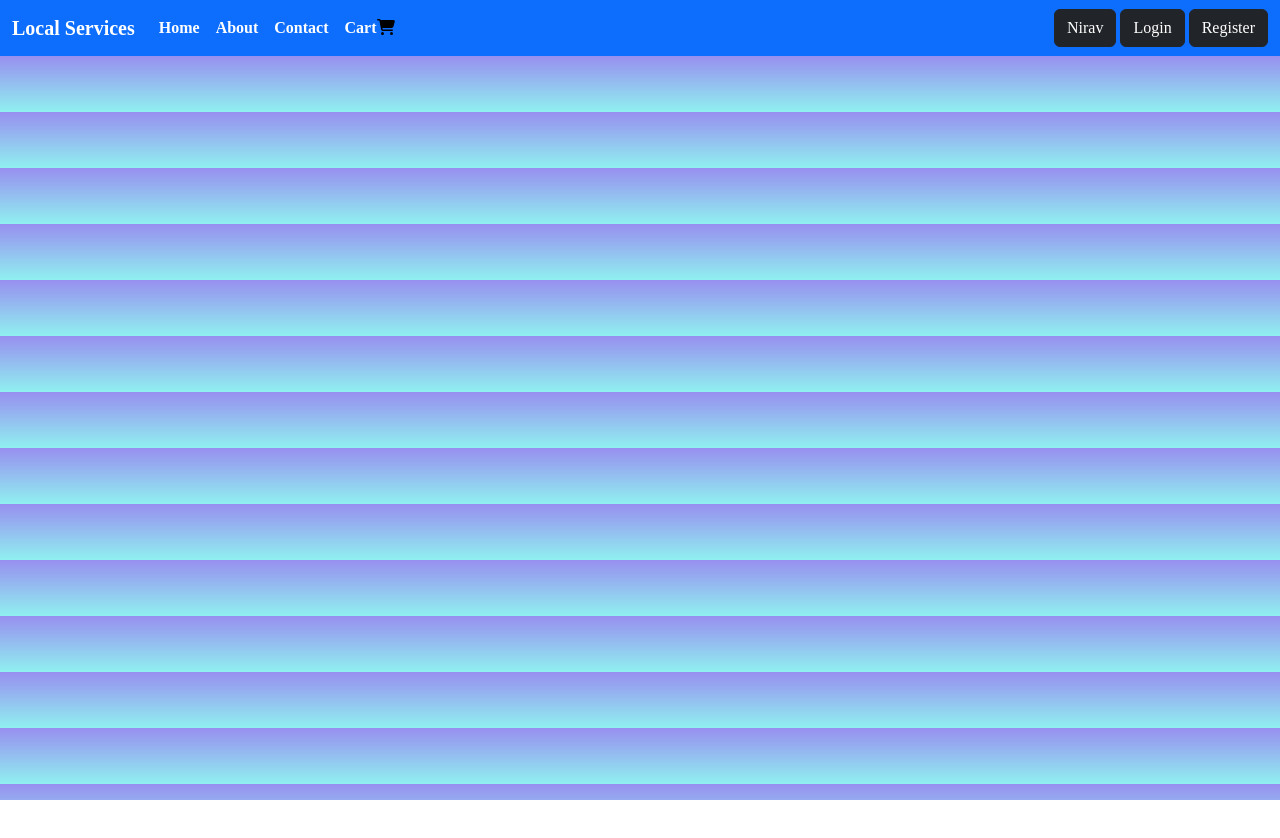
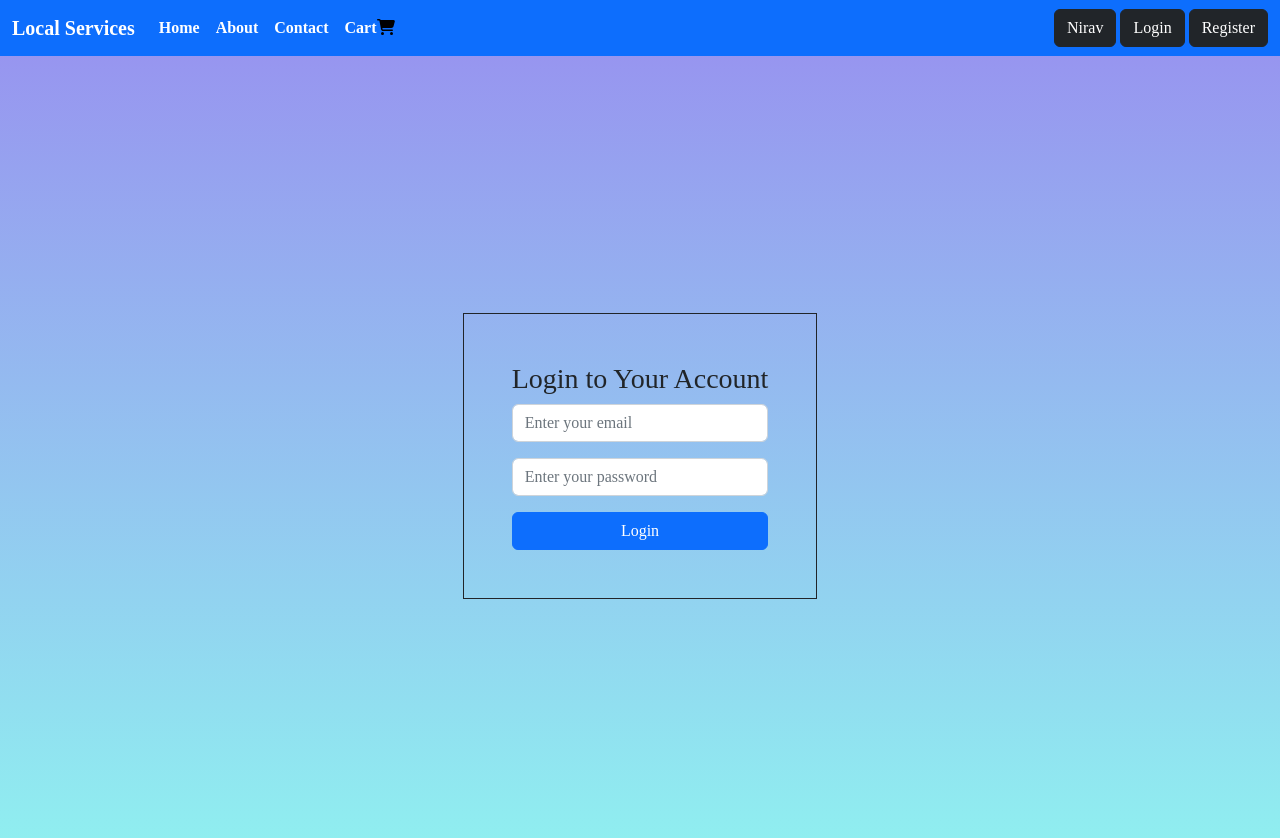
Before and after one commit to NiravRathva/local-services-frontend, a React (Create React App) app: page /login in a window 1280 px wide. Shown: the top 838 px of the page. Before the commit the page ends 800 px from the top, so only its background shows below. Built offline with nearby package versions, Linux system fonts and the light colour scheme.

Commit message:
added login page

```diff
--- a/src/App.js
+++ b/src/App.js
@@ -5,6 +5,7 @@ import Packages from "./Pages/Packages";
 import About from "./Pages/About";
 import Contact from "./Pages/Contact";
 import Register from "./Pages/Register";
+import Login from "./Pages/Login";
 function App() {
   return (
     <div className="App">
@@ -14,7 +15,8 @@ function App() {
         <Route path="/" element={<Home />}></Route>
         <Route path="/about" element={<About />}></Route>
         <Route path="/contact" element={<Contact />}></Route>
-        <Route path="packages/:id" element={<Packages />} />
+        <Route path="/packages/:id" element={<Packages />} />
+        <Route path="/login" element={<Login />} />
         <Route path="/register" element={<Register/>}></Route>
         </Routes>
       </Router>
--- /dev/null
+++ b/src/Pages/Login.js
@@ -0,0 +1,28 @@
+import React from "react";
+
+const Login = () => {
+  return (
+    <div className="container bg-inherit vh-100 d-flex justify-content-center align-items-center">
+    <div className="border border-dark p-5">
+      <h3>Login to Your Account</h3>
+      <input
+        type="text"
+        placeholder="Enter your email"
+        id="username"
+        className="form-control mb-3"
+      />
+      <input
+        type="password"
+        placeholder="Enter your password"
+        id="password"
+        className="form-control mb-3"
+      />
+      <button className="btn btn-primary w-100">Login</button>
+      {/* {error && <span>{error.message}</span>} */}
+    </div>
+  </div>
+
+  );
+};
+
+export default Login;
```
